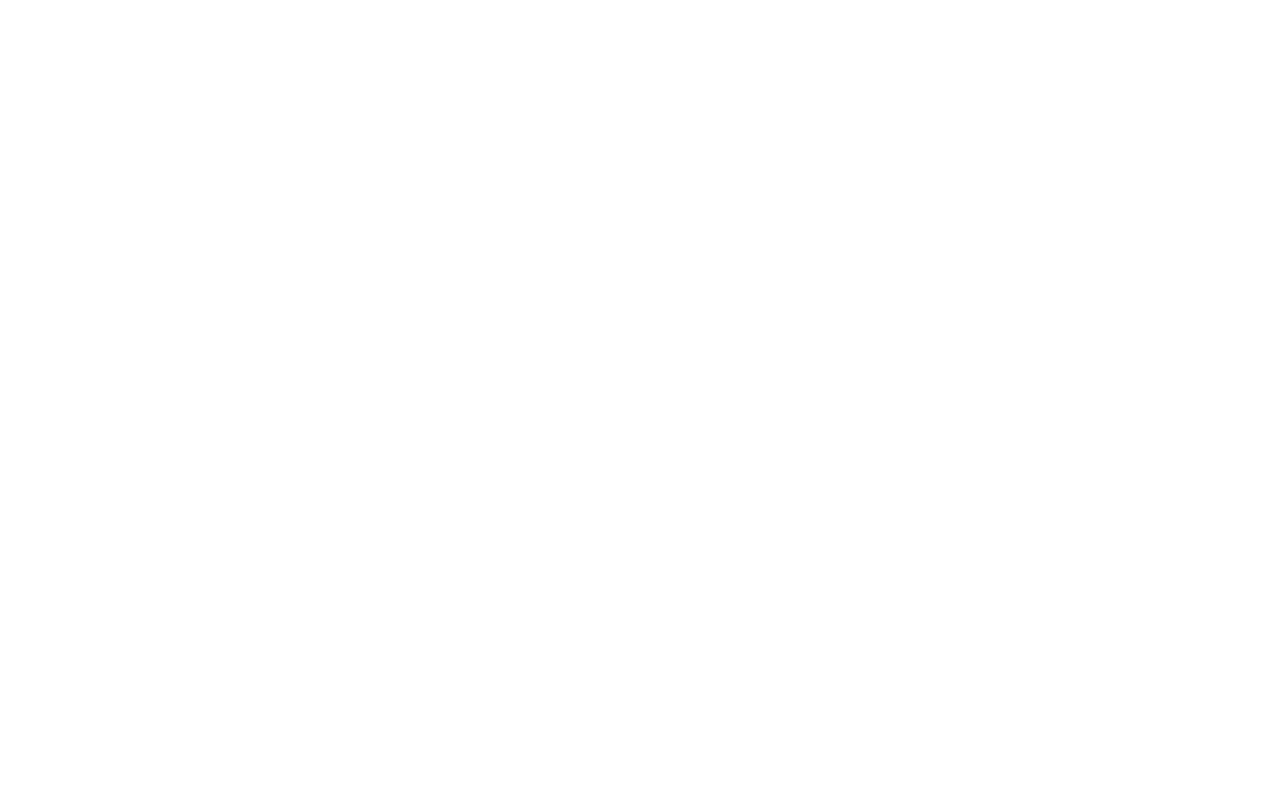
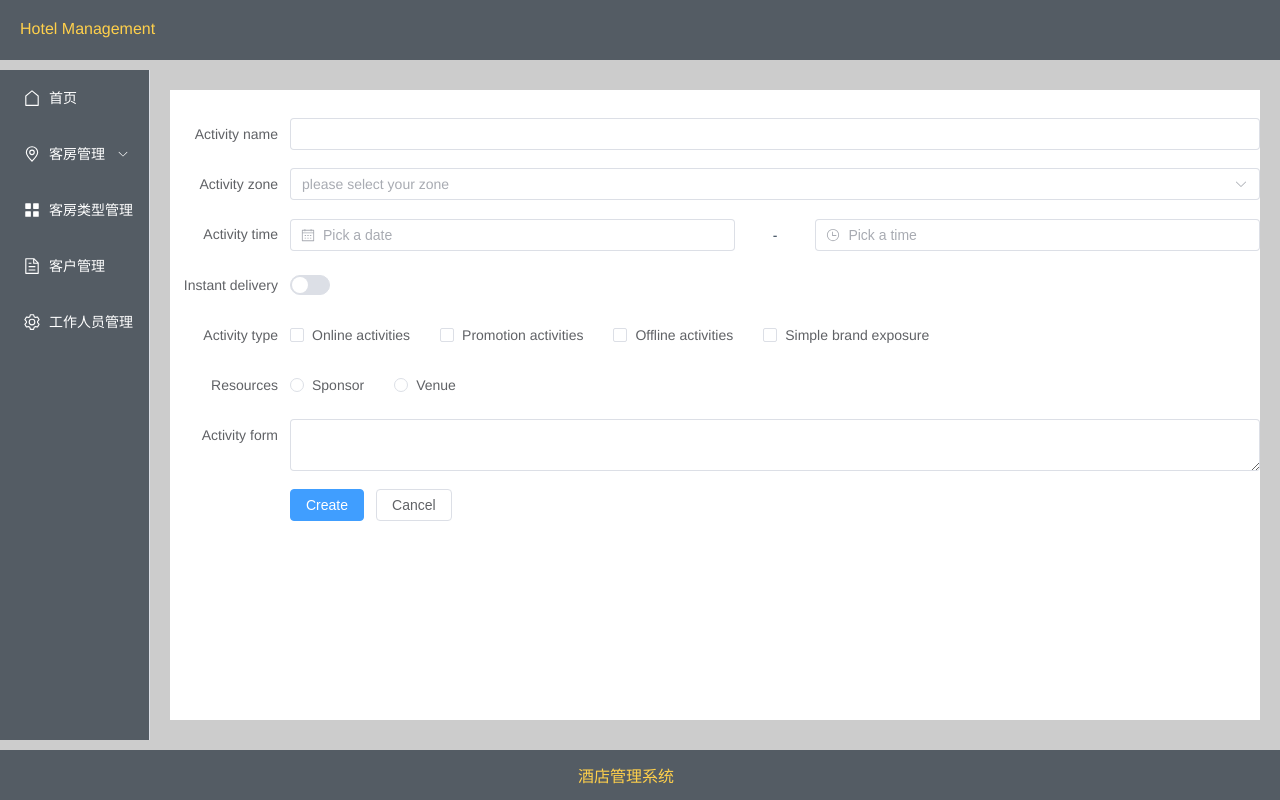
Before and after one commit to tllfun/SpringBoot-Vue-Hotel, a Vue app in the folder vue/: page /admin/newroom in a window 1280 px wide. Before the commit this address had no page. Built offline with nearby package versions, Linux system fonts and the light colour scheme.

Commit message:
初步完成管理界面基本样式，添加了新增客房页面组件 在主界面添加了管理入口

```diff
--- a/vue/src/components/the-header.vue
+++ b/vue/src/components/the-header.vue
@@ -2,6 +2,9 @@
   <div class="header">
     <p style="display: inline;margin-left: 20px;float: left;color: white">
       <router-link to="/booking" style="color: white">预订</router-link>
+    </p>
+    <p style="display: inline;margin-left: 20px;float: left;color: white">
+      <router-link to="/admin/" style="color: white">管理</router-link>
     </p>
     <p style="display: inline;margin-left: 20px;float: left;color: white">加入我们</p>
     <p style="display: inline;margin-left: 20px;float: left;color: white">成为赞助商</p>
@@ -27,4 +30,10 @@
     margin-top: 370px;
     float: bottom;
   }
+  a {
+    text-decoration: none;
+  }
+  .router-link-active {
+    text-decoration: none;
+  }
 </style>
--- a/vue/src/router/index.js
+++ b/vue/src/router/index.js
@@ -2,7 +2,6 @@
 import HomeView from '../views/HomeView.vue'
 import booking from "@/views/booking.vue";
 import AdminWelcome from "@/views/admin/welcome.vue"
-import Housekeeping from "@/views/admin/housekeeping.vue";
 
 
 const routes = [
@@ -25,6 +24,10 @@
         path:'/admin/housekeeping',
         component:()=>import('../views/admin/housekeeping.vue'),
       },
+      {
+        path:'/admin/newroom',
+        component:()=>import('../views/admin/newroom.vue'),
+      },
     ]
   },
   {
--- a/vue/src/views/admin/housekeeping.vue
+++ b/vue/src/views/admin/housekeeping.vue
@@ -1,27 +1,53 @@
 <template>
-    <el-table :data="tableData" style="width: 100%">
+    <div class="mt-4">
+      <el-input
+          v-model="input1"
+          placeholder="Please input"
+          class="input-with-select"
+      >
+        <template #prepend>
+          <el-button :icon="Search" />
+        </template>
+        <template #append>
+          <el-select v-model="select" placeholder="Select" style="width: 115px">
+            <el-option label="Restaurant" value="1" />
+            <el-option label="Order No." value="2" />
+            <el-option label="Tel" value="3" />
+          </el-select>
+        </template>
+      </el-input>
+    </div>
+    <el-table :data="tableData" style="width: 100%;height: 93%">
       <el-table-column fixed prop="date" label="Date" width="150" />
       <el-table-column prop="name" label="Name" width="120" />
       <el-table-column prop="state" label="State" width="120" />
       <el-table-column prop="city" label="City" width="120" />
       <el-table-column prop="address" label="Address" width="600" />
       <el-table-column prop="zip" label="Zip" width="120" />
-      <el-table-column fixed="right" label="Operations" width="120">
+      <el-table-column fixed="right" label="操作" width="120">
         <template #default>
-          <el-button link type="primary" size="small" @click="handleClick"
-          >Detail</el-button
-          >
-          <el-button link type="primary" size="small">Edit</el-button>
+          <el-button link type="primary" size="small" @click="handleClick">修改</el-button>
+          <el-button link type="primary" size="small">删除</el-button>
         </template>
       </el-table-column>
     </el-table>
 </template>
 
 <script>
+import {Search} from "@element-plus/icons-vue";
+import {ref} from "vue";
+
 export default {
   name: "housekeeping",
+  computed: {
+    Search() {
+      return Search
+    }
+  },
 
   setup(){
+    const input1 = ref('');
+    const select = ref('');
     const handleClick = () => {
       console.log('click')
     }
@@ -67,6 +93,8 @@
     return{
       handleClick,
 
+      input1,
+      select,
       tableData
     }
 
@@ -75,5 +103,16 @@
 </script>
 
 <style scoped>
+  .input-with-select{
+    margin-top: 10px;
+    margin-left: 10px;
+    width: 500px;
+    float: left;
+  }
+  .mt-4{
+    width: 100%;
+    height: 10%;
+    background-color: white;
+  }
 
 </style>
--- /dev/null
+++ b/vue/src/views/admin/newroom.vue
@@ -0,0 +1,98 @@
+<template>
+  <div style="background-color: white;height: 100%">
+    <div style="background-color: white;height: 100%">
+      <br/>
+      <el-form :model="form" label-width="120px" style="margin-top: 10px">
+        <el-form-item label="Activity name">
+          <el-input v-model="form.name" />
+        </el-form-item>
+        <el-form-item label="Activity zone">
+          <el-select v-model="form.region" placeholder="please select your zone">
+            <el-option label="Zone one" value="shanghai" />
+            <el-option label="Zone two" value="beijing" />
+          </el-select>
+        </el-form-item>
+        <el-form-item label="Activity time">
+          <el-col :span="11">
+            <el-date-picker
+                v-model="form.date1"
+                type="date"
+                placeholder="Pick a date"
+                style="width: 100%"
+            />
+          </el-col>
+          <el-col :span="2" class="text-center">
+            <span class="text-gray-500">-</span>
+          </el-col>
+          <el-col :span="11">
+            <el-time-picker
+                v-model="form.date2"
+                placeholder="Pick a time"
+                style="width: 100%"
+            />
+          </el-col>
+        </el-form-item>
+        <el-form-item label="Instant delivery">
+          <el-switch v-model="form.delivery" />
+        </el-form-item>
+        <el-form-item label="Activity type">
+          <el-checkbox-group v-model="form.type">
+            <el-checkbox label="Online activities" name="type" />
+            <el-checkbox label="Promotion activities" name="type" />
+            <el-checkbox label="Offline activities" name="type" />
+            <el-checkbox label="Simple brand exposure" name="type" />
+          </el-checkbox-group>
+        </el-form-item>
+        <el-form-item label="Resources">
+          <el-radio-group v-model="form.resource">
+            <el-radio label="Sponsor" />
+            <el-radio label="Venue" />
+          </el-radio-group>
+        </el-form-item>
+        <el-form-item label="Activity form">
+          <el-input v-model="form.desc" type="textarea" />
+        </el-form-item>
+        <el-form-item>
+          <el-button type="primary" @click="onSubmit">Create</el-button>
+          <el-button>Cancel</el-button>
+        </el-form-item>
+      </el-form>
+    </div>
+  </div>
+</template>
+
+<script>
+
+import { reactive } from 'vue'
+
+export default {
+  name: "newroom",
+
+  setup(){
+    const form = reactive({
+      name: '',
+      region: '',
+      date1: '',
+      date2: '',
+      delivery: false,
+      type: [],
+      resource: '',
+      desc: '',
+    })
+
+    const onSubmit = () => {
+      console.log('submit!')
+    }
+
+    return{
+      onSubmit,
+
+      form,
+    }
+  }
+}
+</script>
+
+<style scoped>
+
+</style>
--- a/vue/src/views/admin/welcome.vue
+++ b/vue/src/views/admin/welcome.vue
@@ -1,5 +1,5 @@
 <template>
-  <div id="app">
+  <div id="app" style="background-color: #CCCCCC">
     <div class="box">
       <el-container>
         <el-header class="header">
@@ -26,7 +26,7 @@
                   <span>客房管理</span>
                 </template>
                 <el-menu-item index="/admin/housekeeping">客房管理</el-menu-item>
-                <el-menu-item index="2-2">新增客房</el-menu-item>
+                <el-menu-item index="/admin/newroom">新增客房</el-menu-item>
               </el-sub-menu>
               <el-menu-item index="3">
                 <el-icon><Menu /></el-icon>
@@ -76,7 +76,7 @@
   }
   .el-footer {
     display: flex;
-    height: 70px;
+    height: 50px;
     width: 100%;
     align-items: center;
   }
```
